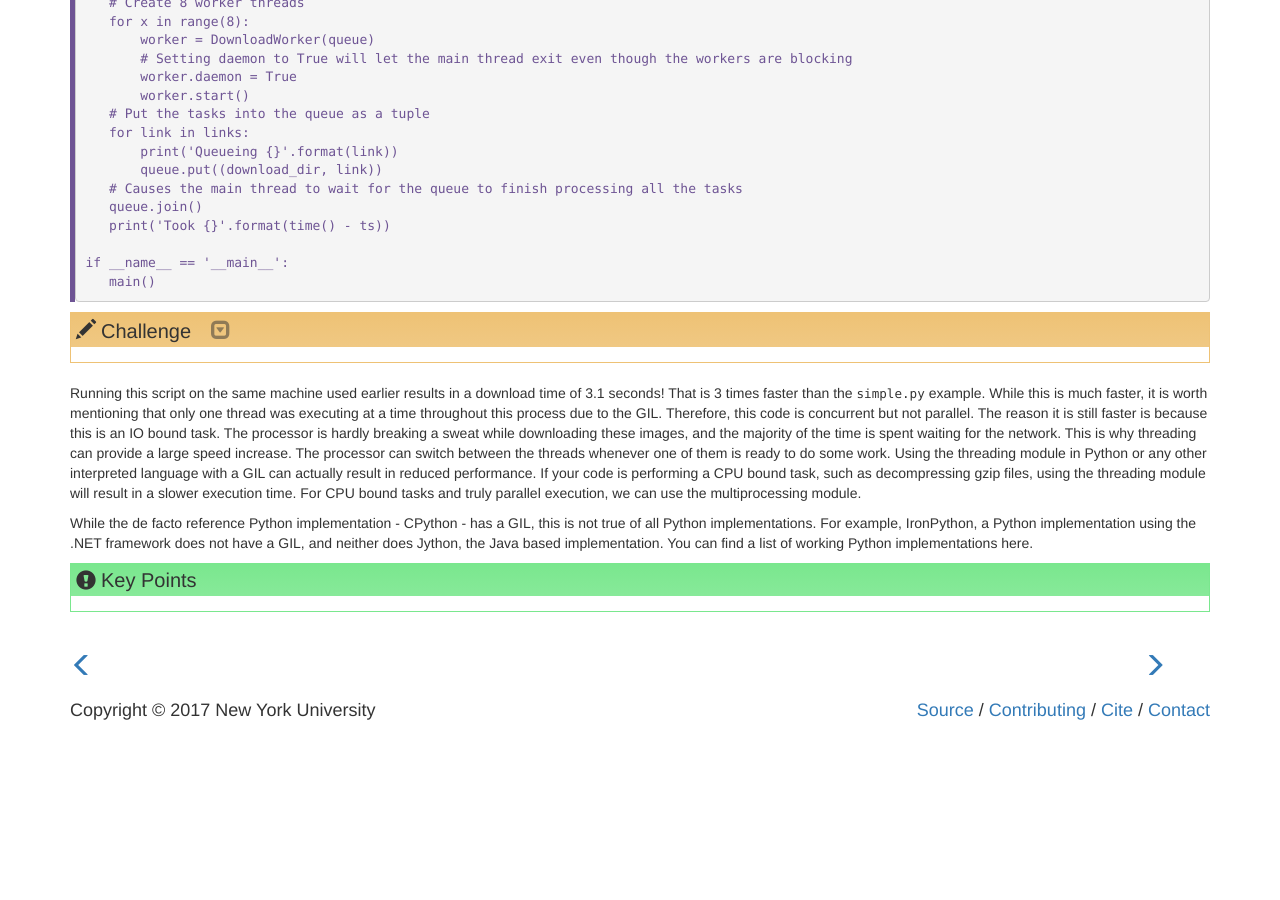
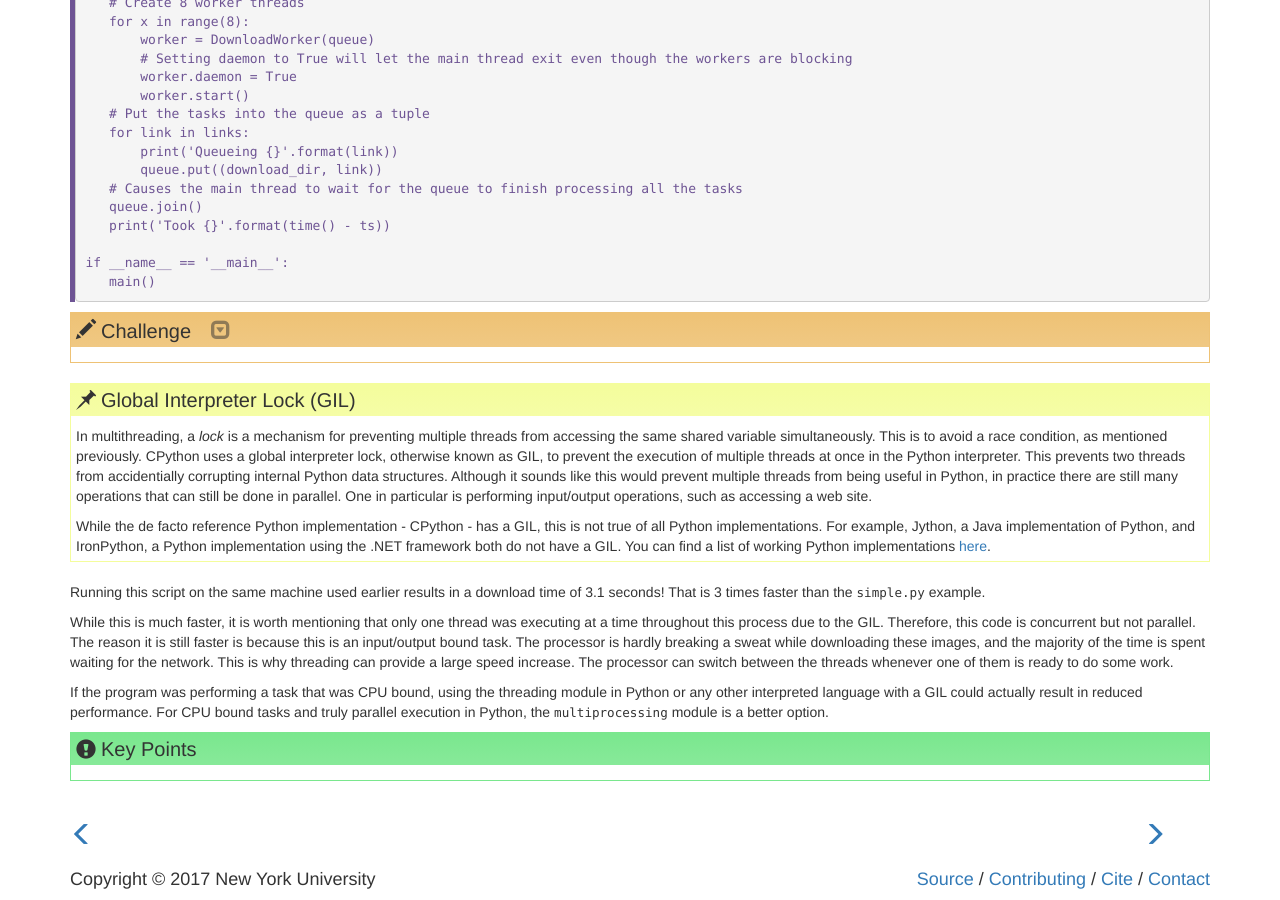
Before and after one commit to nyu-cds/python-concurrency, a Jekyll site: the page built from _episodes/03-threads.md, in a window 1280 px wide and 900 px high, scrolled down 1245 px. Built offline with Jekyll 4.4.1, drawn with Linux system fonts in a browser that asks for light colours; before the commit the page ends 1976 px from its top, so only the background shows below that.

Commit message:
GIL
Signed-off-by: Greg Watson <g.watson@computer.org>

```diff
--- a/_episodes/03-threads.md
+++ b/_episodes/03-threads.md
@@ -81,19 +81,28 @@ if __name__ == '__main__':
 > ## Challenge
 >
 > Create a `threads.py` file using the program provided above. Replace the string `'replace with your client ID'` in
-> `procs.py` with the client ID you obtained from Imgur. Run `threads.py` and verify that you obtain a number of images in the `images`
+> `threads.py` with the client ID you obtained from Imgur. Run `threads.py` and verify that you obtain a number of images in the `images`
 > directory. Compare how long it takes to download these images with the `simple.py` and `procs.py` versions.
 {: .challenge}
 
+> ## Global Interpreter Lock (GIL)
+> In multithreading, a *lock* is a mechanism for preventing multiple threads from accessing the same shared variable simultaneously. This is to avoid
+> a race condition, as mentioned previously. CPython uses a global interpreter lock, otherwise known as GIL, to prevent the execution of multiple threads
+> at once in the Python interpreter. This prevents two threads from accidentially corrupting internal Python data structures. Although it sounds like this
+> would prevent multiple threads from being useful in Python, in practice there are still many operations that can still be done in parallel. One in
+> particular is performing input/output operations, such as accessing a web site.
+>
+> While the de facto reference Python implementation - CPython - has a GIL, this is not true of all Python implementations. For example, Jython, a
+> Java implementation of Python, and IronPython, a Python implementation using the .NET framework both do not have a GIL. You can find a list of
+> working Python implementations [here](https://wiki.python.org/moin/PythonImplementations#Working_Implementations).
+{: .callout}
+
 Running this script on the same machine used earlier results in a download time of 3.1 seconds! That is 3 times faster than the `simple.py` example.
+
 While this is much faster, it is worth mentioning that only one thread was executing at a time throughout this process due to the GIL.
-Therefore, this code is concurrent but not parallel. The reason it is still faster is because this is an IO bound task. The processor is hardly
+Therefore, this code is concurrent but not parallel. The reason it is still faster is because this is an input/output bound task. The processor is hardly
 breaking a sweat while downloading these images, and the majority of the time is spent waiting for the network. This is why threading can provide
-a large speed increase. The processor can switch between the threads whenever one of them is ready to do some work. Using the threading module in
-Python or any other interpreted language with a GIL can actually result in reduced performance. If your code is performing a CPU bound task,
-such as decompressing gzip files, using the threading module will result in a slower execution time. For CPU bound tasks and truly parallel
-execution, we can use the multiprocessing module.
+a large speed increase. The processor can switch between the threads whenever one of them is ready to do some work.
 
-While the de facto reference Python implementation - CPython - has a GIL, this is not true of all Python implementations. For example, IronPython, a
-Python implementation using the .NET framework does not have a GIL, and neither does Jython, the Java based implementation. You can find a list of
-working Python implementations here.
+If the program was performing a task that was CPU bound, using the threading module in Python or any other interpreted language with a GIL could
+actually result in reduced performance. For CPU bound tasks and truly parallel execution in Python, the `multiprocessing` module is a better option.
```
